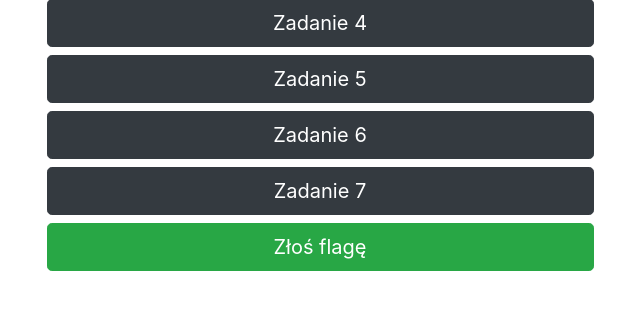
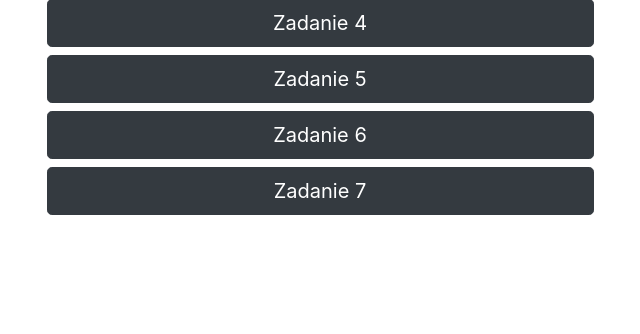
Before and after one commit to putrequest/PUTcyberConf-WEB-Ctf, a Flask app: page / in a window 1280 px wide. Shown: the part 281-615 px from the top of the page, without its empty margins (320-960 px from the left). Run offline with Flask 2, Linux system fonts and the light colour scheme; data comes from the database, SQL or seed files in the repository; some libraries are stand-ins or nearby versions.

Commit message:
Update index.html

```diff
--- a/app/templates/index.html
+++ b/app/templates/index.html
@@ -24,9 +24,5 @@
             {% endif %}
                 </div>
         {% endfor %}
-<div class="row justify-content-center  m-2">
-<button class="btn default btn-success btn-lg btn-block col-6" onclick="location.href='flag'" type="button">
-         Złoś flagę</button>
 
-    </div>
 {% endblock %}
```
